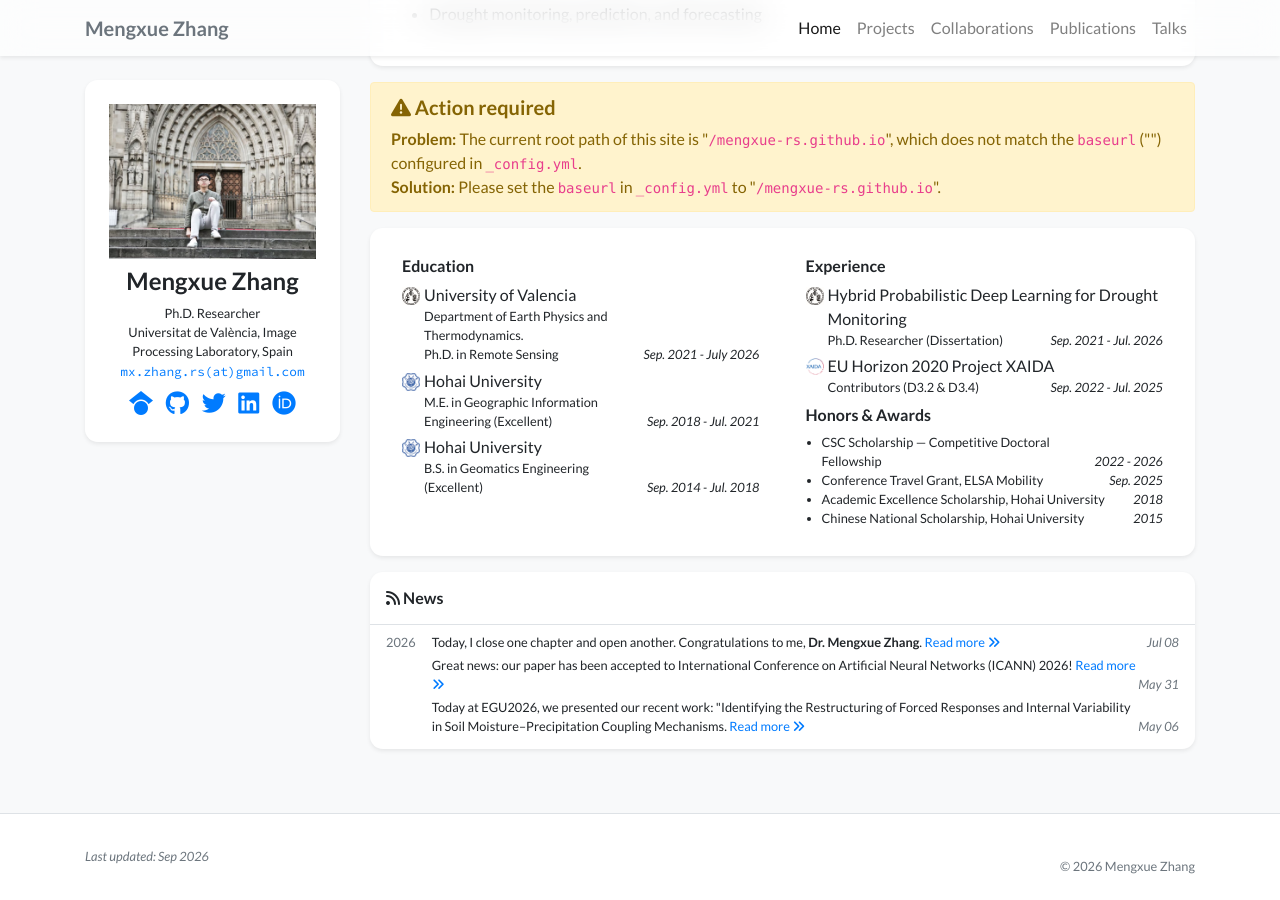
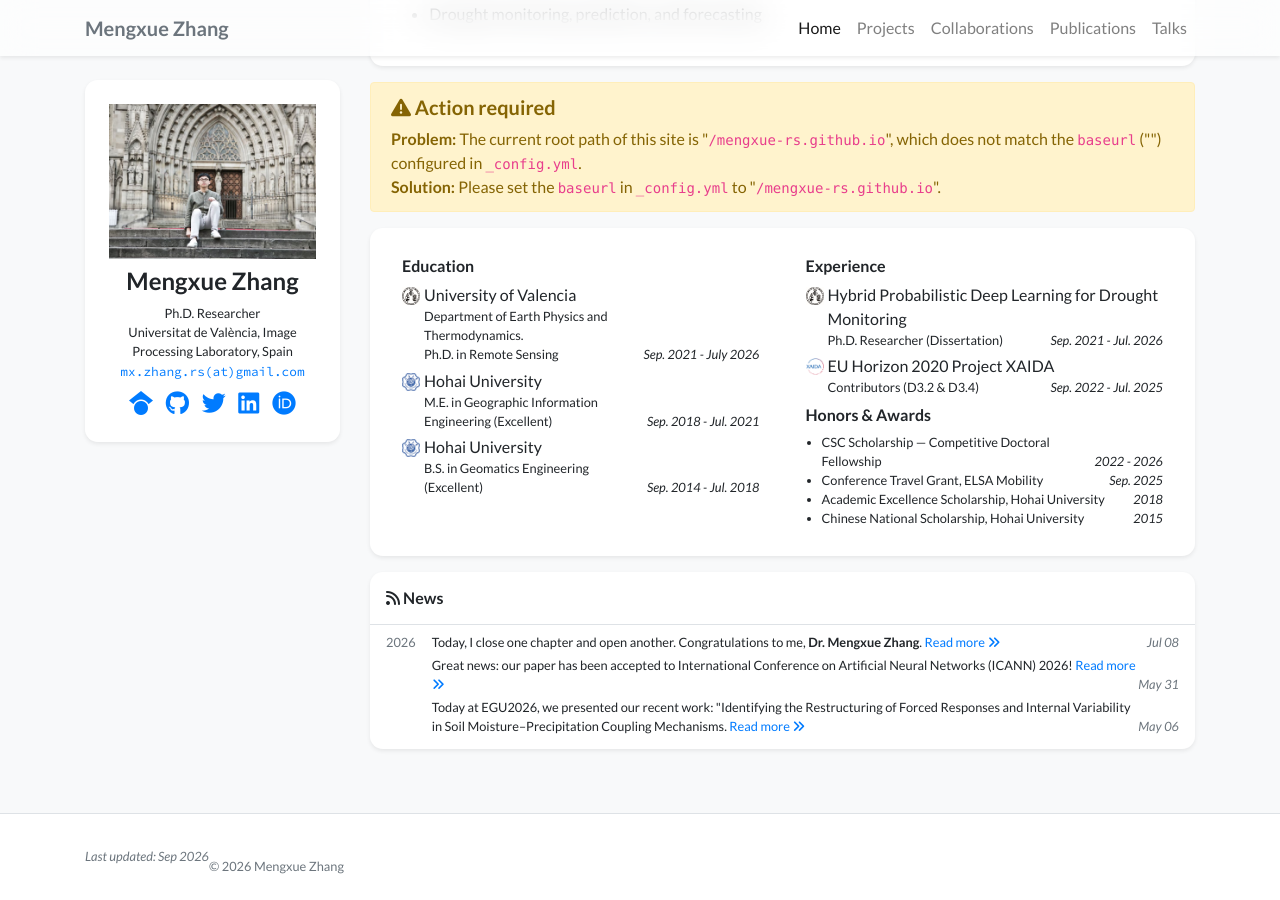
Before and after one commit to mengxue-rs/mengxue-rs.github.io, a Jekyll site: the page built from index.html, in a window 1280 px wide and 900 px high, scrolled down 663 px. Built offline with Jekyll 4.4.1, drawn with Linux system fonts in a browser that asks for light colours; nearby versions of some CDN libraries; a style sheet for code colours, icons or effects is not loaded.

Commit message:
Update footer.html

```diff
--- a/_includes/footer.html
+++ b/_includes/footer.html
@@ -1,11 +1,11 @@
 <footer class="footer border-top py-2 mt-5 bg-white small">
     <div class="{% if page.container_class %}{{ page.container_class }}{% else %}container-lg{% endif %}">
-        <div class="text-muted d-flex align-items-center justify-content-between my-3">
+        <div class="text-muted d-flex align-items-center my-3">
             <span>
                 <i>Last updated: {{ "now" | date: "%b %Y" }}</i>
             </span>
-            <span class="text-end">
-                {{ site.data.display.footer_text }}<br>
+            <span>
+                &nbsp;{{ site.data.display.footer_text }}<br>
                 &copy; 2026 Mengxue Zhang
             </span>
         </div>
```
